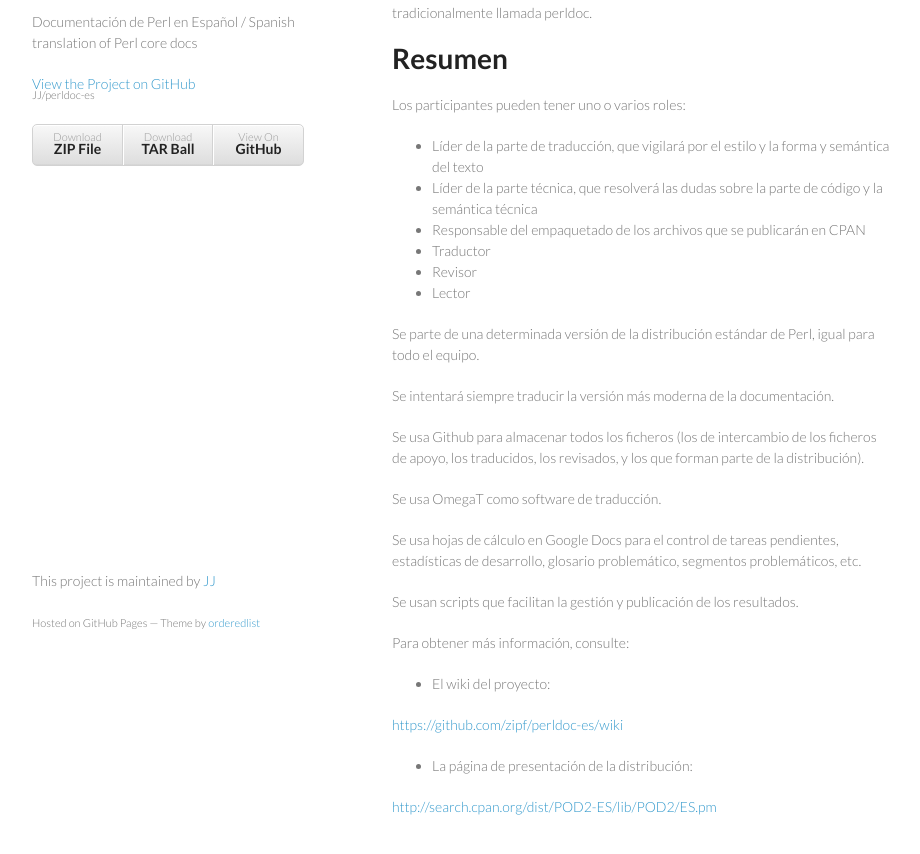
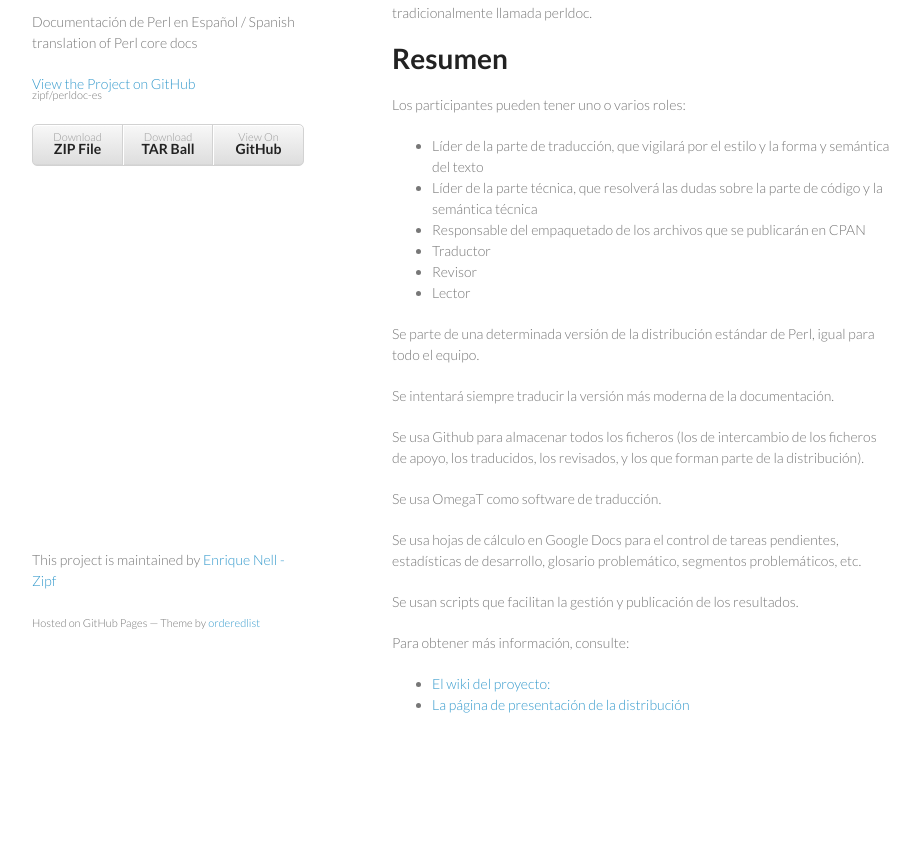
Before and after one commit to zipf/perldoc-es, a plain HTML site: page index.html in a window 1280 px wide. Shown: the part 98-952 px from the top of the page, without its empty margins (178-1098 px from the left). After the commit the page ends 883 px from the top, so only its background shows below. Drawn offline with Linux system fonts and the light colour scheme.

Commit message:
Modifica la página para su publicación

```diff
--- a/index.html
+++ b/index.html
@@ -3,7 +3,7 @@
   <head>
     <meta charset="utf-8">
     <meta http-equiv="X-UA-Compatible" content="chrome=1">
-    <title>Perldoc-es by JJ</title>
+    <title>Perldoc-es by the Perldoc-ES community</title>
 
     <link rel="stylesheet" href="stylesheets/styles.css">
     <link rel="stylesheet" href="stylesheets/github-light.css">
@@ -18,13 +18,13 @@
         <h1>Perldoc-es</h1>
         <p>Documentación de Perl en Español / Spanish translation of Perl core docs</p>
 
-        <p class="view"><a href="https://github.com/JJ/perldoc-es">View the Project on GitHub <small>JJ/perldoc-es</small></a></p>
+        <p class="view"><a href="https://github.com/zipf/perldoc-es">View the Project on GitHub <small>zipf/perldoc-es</small></a></p>
 
 
         <ul>
-          <li><a href="https://github.com/JJ/perldoc-es/zipball/master">Download <strong>ZIP File</strong></a></li>
-          <li><a href="https://github.com/JJ/perldoc-es/tarball/master">Download <strong>TAR Ball</strong></a></li>
-          <li><a href="https://github.com/JJ/perldoc-es">View On <strong>GitHub</strong></a></li>
+          <li><a href="https://github.com/zipf/perldoc-es/zipball/master">Download <strong>ZIP File</strong></a></li>
+          <li><a href="https://github.com/zipf/perldoc-es/tarball/master">Download <strong>TAR Ball</strong></a></li>
+          <li><a href="https://github.com/zipf/perldoc-es">View On <strong>GitHub</strong></a></li>
         </ul>
       </header>
       <section>
@@ -67,19 +67,12 @@ estadísticas de desarrollo, glosario problemático, segmentos problemáticos, e
 <p>Para obtener más información, consulte:</p>
 
 <ul>
-<li>El wiki del proyecto: </li>
-</ul>
+  <li><a href="https://github.com/zipf/perldoc-es/wiki">El wiki del proyecto: </a></li>
 
-<p><a href="https://github.com/zipf/perldoc-es/wiki">https://github.com/zipf/perldoc-es/wiki</a></p>
-
-<ul>
-<li>La página de presentación de la distribución: </li>
-</ul>
-
-<p><a href="http://search.cpan.org/dist/POD2-ES/lib/POD2/ES.pm">http://search.cpan.org/dist/POD2-ES/lib/POD2/ES.pm</a></p>
+  <li><a href="http://search.cpan.org/dist/POD2-ES/lib/POD2/ES.pm">La página de presentación de la distribución </a></li>
       </section>
       <footer>
-        <p>This project is maintained by <a href="https://github.com/JJ">JJ</a></p>
+        <p>This project is maintained by <a href="https://github.com/zipf">Enrique Nell - Zipf</a></p>
         <p><small>Hosted on GitHub Pages &mdash; Theme by <a href="https://github.com/orderedlist">orderedlist</a></small></p>
       </footer>
     </div>
```
